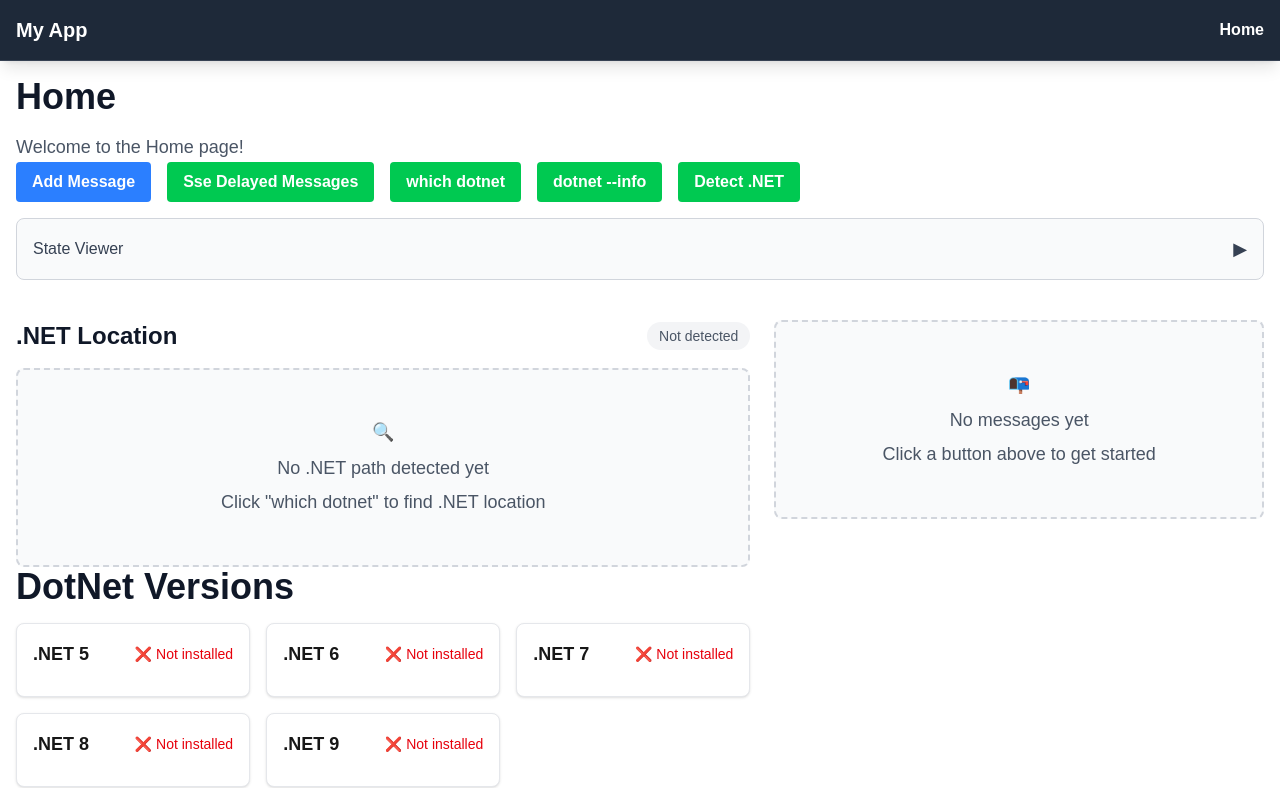
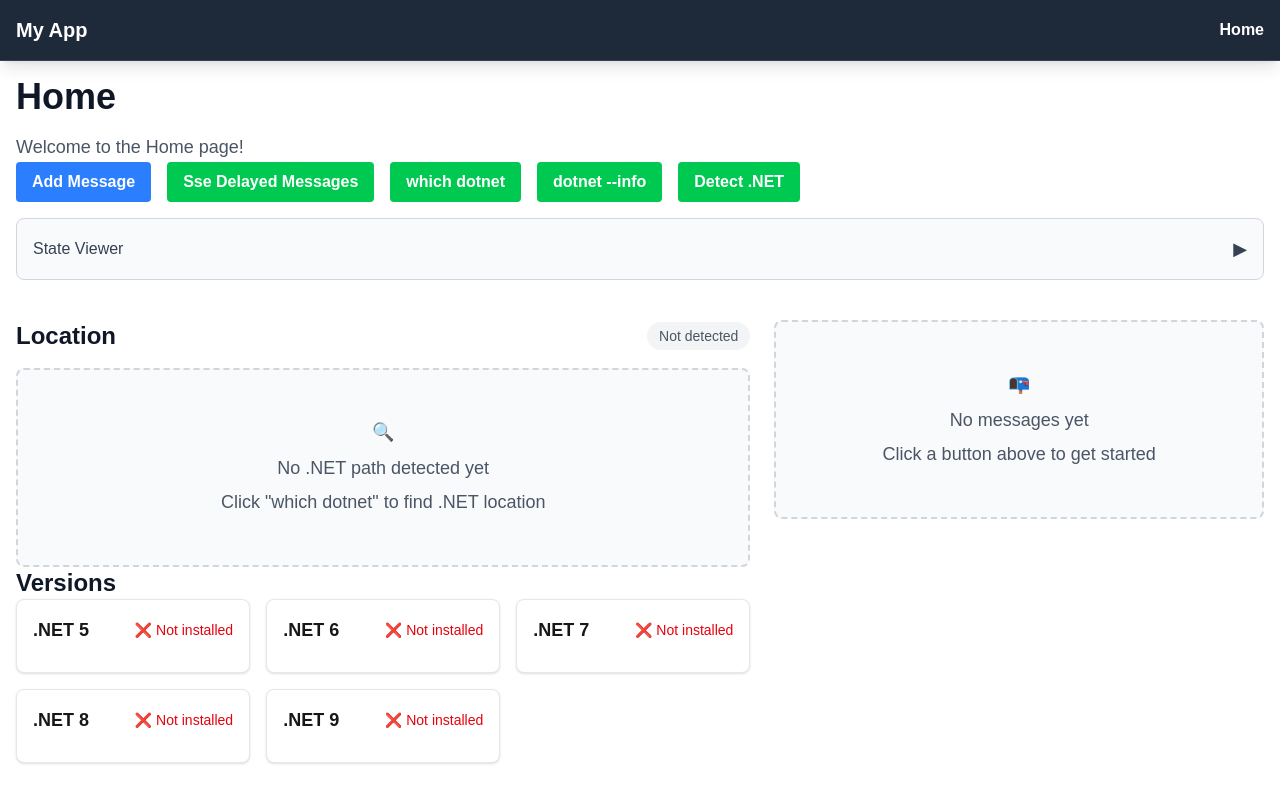
Before and after one commit to merklegroot/hudsse, a Next.js app: page /home in a window 1280 px wide. Shown: the top 788 px of the page. Built offline with nearby package versions, Linux system fonts and the light colour scheme.

Commit message:
adjusting component titles

```diff
--- a/components/dotnet-display/DotNetLocationDisplay.tsx
+++ b/components/dotnet-display/DotNetLocationDisplay.tsx
@@ -9,7 +9,7 @@
   return (
     <div className="mt-6">
       <div className="flex items-center justify-between mb-4">
-        <h2 className="text-2xl font-bold text-gray-900">.NET Location</h2>
+        <h2 className="text-2xl font-bold text-gray-900">Location</h2>
         <span className={`text-sm px-3 py-1 rounded-full ${
           whichDotNetPath
             ? 'bg-green-100 text-green-600'
--- a/components/dotnet-display/DotNetVersionListView.tsx
+++ b/components/dotnet-display/DotNetVersionListView.tsx
@@ -111,7 +111,7 @@
 
     return (
         <div>
-            <h1 className="text-2xl font-bold mb-4">DotNet Versions</h1>
+            <h2 className="text-2xl font-bold text-gray-900">Versions</h2>
             <div className="grid grid-cols-1 md:grid-cols-2 lg:grid-cols-3 gap-4">
                 {majorVersions.map((majorVersion) => {
                     const versionAppVersions = getAppVersionsForMajorVersion(majorVersion);
```
